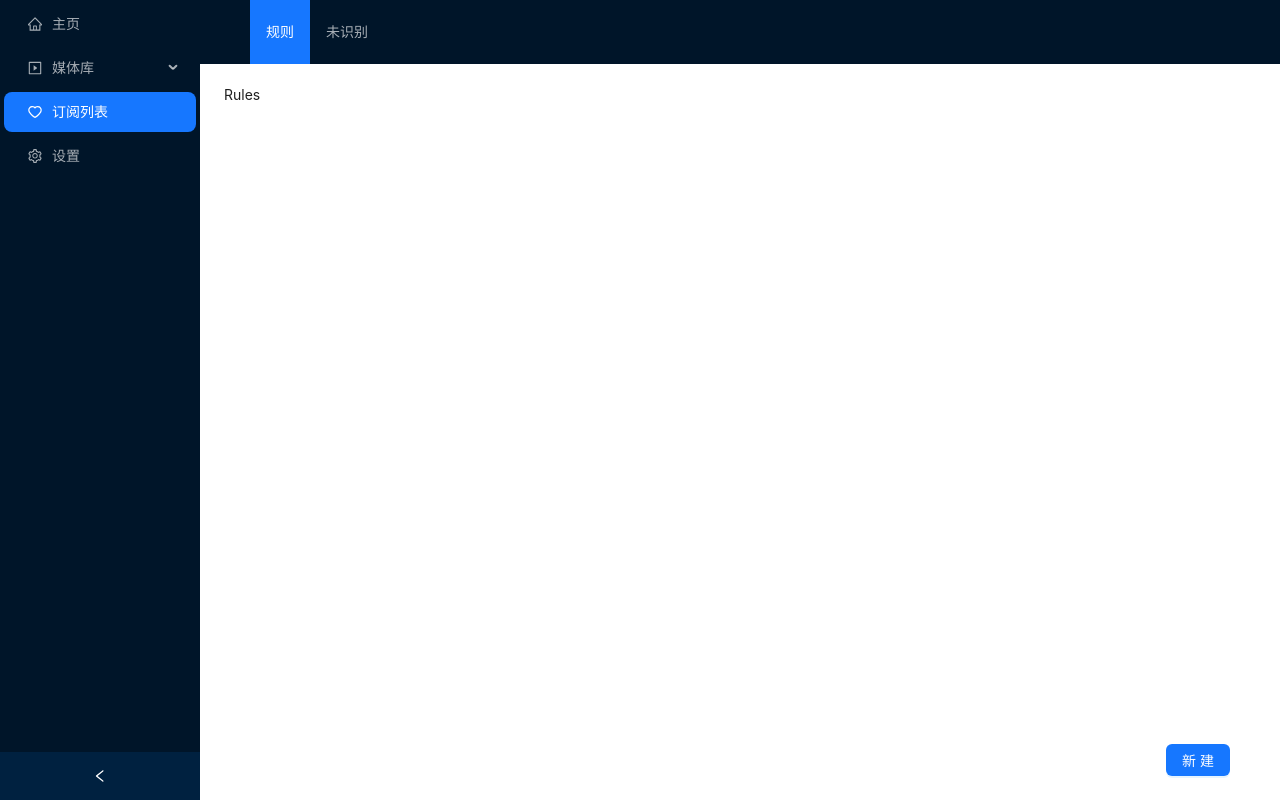
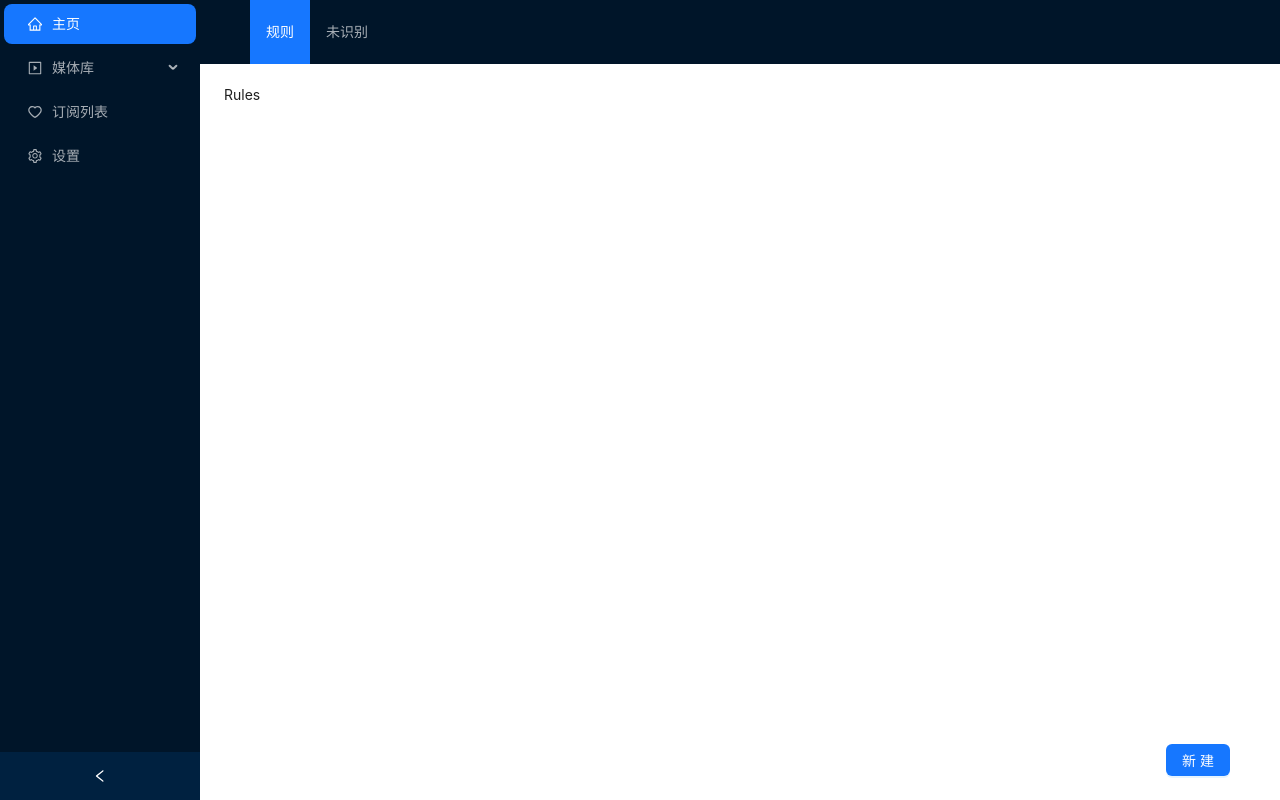
Before and after one commit to Chikage0o0/Anime-Repository, a React (Vite) app: page /subscribe/rules in a window 1280 px wide. Built offline with nearby package versions, Linux system fonts and the light colour scheme.

Commit message:
fix some bug

```diff
--- a/src/App.tsx
+++ b/src/App.tsx
@@ -3,11 +3,9 @@ import SiderMenu from '@/components/menu/sider'
 import { useRoutes } from 'react-router-dom'
 import routes from '@/router'
 import { observer } from 'mobx-react-lite'
-import { useStore } from './store'
+
 function App() {
   const outlet = useRoutes(routes)
-  const store = useStore()
-  console.log(store.collapsedStore.collapsed ? 80 : 200)
   return (
     <div className="container">
       <Layout style={{ height: '100vh' }}>
--- a/src/components/menu/index.tsx
+++ b/src/components/menu/index.tsx
@@ -21,7 +21,11 @@ function getItem(
   } as MenuItem
 }
 
-function MenuIndex(items: MenuItem[], menu: MenuMode) {
+function MenuIndex(
+  items: MenuItem[],
+  menu: MenuMode,
+  firstOpenKey: string[] = []
+) {
   const [openKeys, setOpenKeys] = useState([''])
 
   const navigateTo = useNavigate()
@@ -36,28 +40,25 @@ function MenuIndex(items: MenuItem[], menu: MenuMode) {
   }
   //自动展开导航
   useEffect(() => {
-    let firstOpenKey: string[] = []
-    const findKey = (obj: { key: string }) => {
-      return obj.key === location.pathname
-    }
-
-    for (let i = 0; i < items.length; i++) {
-      if (
-        items[i]!['children'] &&
-        items[i]!['children'].length > 0 &&
-        items[i]!['children'].find(findKey)
-      ) {
-        firstOpenKey = [items[i]!.key as string]
-        break
-      }
-    }
     setOpenKeys(firstOpenKey)
   }, [])
 
+  //自动根据路径寻找当前key
   let defaultSelectedKeys: string[] = [items[0]?.key as string]
   for (let i = 0; i < items.length; i++) {
-    if (location.pathname.startsWith(items[i]?.key as string)) {
+    if (items[i]!['children'] && items[i]!['children'].length > 0) {
+      for (let j = 0; j < items[i]!['children'].length; j++) {
+        if (
+          location.pathname.startsWith(items[i]!['children'][j].key as string)
+        ) {
+          defaultSelectedKeys = [items[i]!['children'][j].key as string]
+          break
+        }
+      }
+      break
+    } else if (location.pathname.startsWith(items[i]?.key as string)) {
       defaultSelectedKeys = [items[i]?.key as string]
+      console.log(defaultSelectedKeys)
       break
     }
   }
--- a/src/components/menu/sider.tsx
+++ b/src/components/menu/sider.tsx
@@ -1,4 +1,5 @@
 import MenuIndex, { getItem, MenuItem } from '.'
+import { useState } from 'react'
 import { Layout } from 'antd'
 import {
   PlaySquareOutlined,
@@ -6,12 +7,10 @@ import {
   HomeOutlined,
   SettingOutlined,
 } from '@ant-design/icons'
-import { observer } from 'mobx-react-lite'
-import { useStore } from '@/store'
 
 const { Sider } = Layout
 function SiderMenu() {
-  const store = useStore()
+  const [collapsed, setCollapsed] = useState(false)
   const items: MenuItem[] = [
     getItem('主页', '/home', <HomeOutlined />),
     getItem('媒体库', 'repository', <PlaySquareOutlined />, [
@@ -21,13 +20,31 @@ function SiderMenu() {
     getItem('订阅列表', '/subscribe', <HeartOutlined />),
     getItem('设置', '/setting', <SettingOutlined />),
   ]
+
+  //自动展开导航
+  let firstOpenKey: string[] = []
+  const findKey = (obj: { key: string }) => {
+    return location.pathname.startsWith(obj.key)
+  }
+
+  for (let i = 0; i < items.length; i++) {
+    if (
+      items[i]!['children'] &&
+      items[i]!['children'].length > 0 &&
+      items[i]!['children'].find(findKey) &&
+      !collapsed
+    ) {
+      firstOpenKey = [items[i]!.key as string]
+      break
+    }
+  }
   return (
     <Sider
       breakpoint="lg"
       collapsible
-      collapsed={store.collapsedStore.collapsed}
-      onCollapse={store.collapsedStore.change}>
-      {MenuIndex(items, 'inline')}
+      collapsed={collapsed}
+      onCollapse={(value) => setCollapsed(value)}>
+      {MenuIndex(items, 'inline', firstOpenKey)}
     </Sider>
   )
 }
--- a/src/store/collapsedStore.tsx
+++ /dev/null
@@ -1,14 +0,0 @@
-import { makeAutoObservable } from 'mobx'
-
-class CollapsedStore {
-  collapsed: boolean = false
-  constructor() {
-    makeAutoObservable(this)
-  }
-  change = () => {
-    this.collapsed = !this.collapsed
-  }
-}
-
-const collapsed = new CollapsedStore()
-export default collapsed
--- a/src/store/index.tsx
+++ b/src/store/index.tsx
@@ -1,12 +1,7 @@
 import React from 'react'
 
-import collapsed from './collapsedStore'
-
 class RootStore {
-  collapsedStore
-  constructor() {
-    this.collapsedStore = collapsed
-  }
+  constructor() {}
 }
 
 const rootStore = new RootStore()
```
